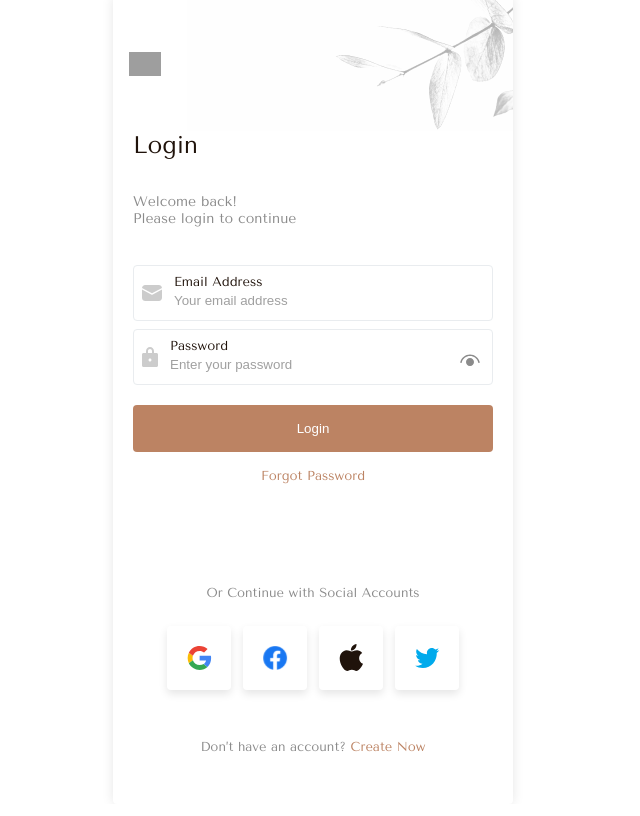
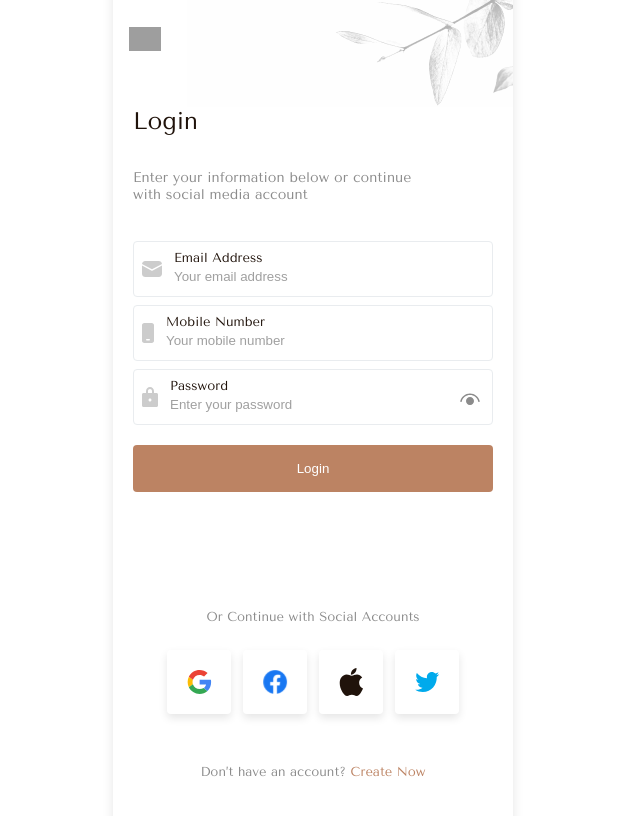
Before and after one commit to nandoapm/LoginProject, a React (Vite) app: page / in a window 1280 px wide. Shown: the top 816 px of the page, without its empty margins (327-967 px from the left). Built offline with nearby package versions, Linux system fonts and the light colour scheme; grey boxes are pictures that could not be loaded.

Commit message:
adding account creation page

```diff
--- a/src/App.tsx
+++ b/src/App.tsx
@@ -1,10 +1,12 @@
-import { Login } from "./pages/Login/Login";
+//import { Login } from "./pages/Login/Login";
 import { Container } from "./components/Container/Container";
+import { CreateAccount } from "./pages/CreateAccount/CreateAccount";
 
 function App() {
 	return (
 		<Container>
-			<Login />
+			{/* <Login /> */}
+			<CreateAccount />
 		</Container>
 	);
 }
--- /dev/null
+++ b/src/pages/CreateAccount/CreateAccount.tsx
@@ -0,0 +1,55 @@
+import { ChangeEvent } from "react";
+import { Button } from "../../components/Button/Button";
+import { Input } from "../../components/Input/Input";
+import { Header } from "../../components/Header/Header";
+import { SocialAcconts } from "../../components/SocialAccounts/SocialAcconts";
+
+import Email from "../../assets/icons/email.svg";
+import Lock from "../../assets/icons/lock.svg";
+import Mobile from "../../assets/icons/mobile.svg";
+
+import { LoginSection } from "../Login/Styles";
+
+function CreateAccount() {
+	const handleChange = (event: ChangeEvent<HTMLInputElement>) => {
+		console.log(event.target.value);
+	};
+
+	return (
+		<>
+			<Header />
+			<LoginSection>
+				<h1>Login</h1>
+				<h3>
+					Enter your information below or continue <br />
+					with social media account
+				</h3>
+				<form>
+					<Input
+						title="Email Address"
+						placeholder="Your email address"
+						icon={Email}
+						onChange={handleChange}
+					/>
+					<Input
+						title="Mobile Number"
+						placeholder="Your mobile number"
+						icon={Mobile}
+						onChange={handleChange}
+					/>
+					<Input
+						title="Password"
+						placeholder="Enter your password"
+						icon={Lock}
+						isPassword={true}
+						onChange={handleChange}
+					/>
+					<Button title="Login" />
+				</form>
+			</LoginSection>
+			<SocialAcconts />
+		</>
+	);
+}
+
+export { CreateAccount };
```
Also changed, not shown: src/assets/icons/mobile.svg (added).
